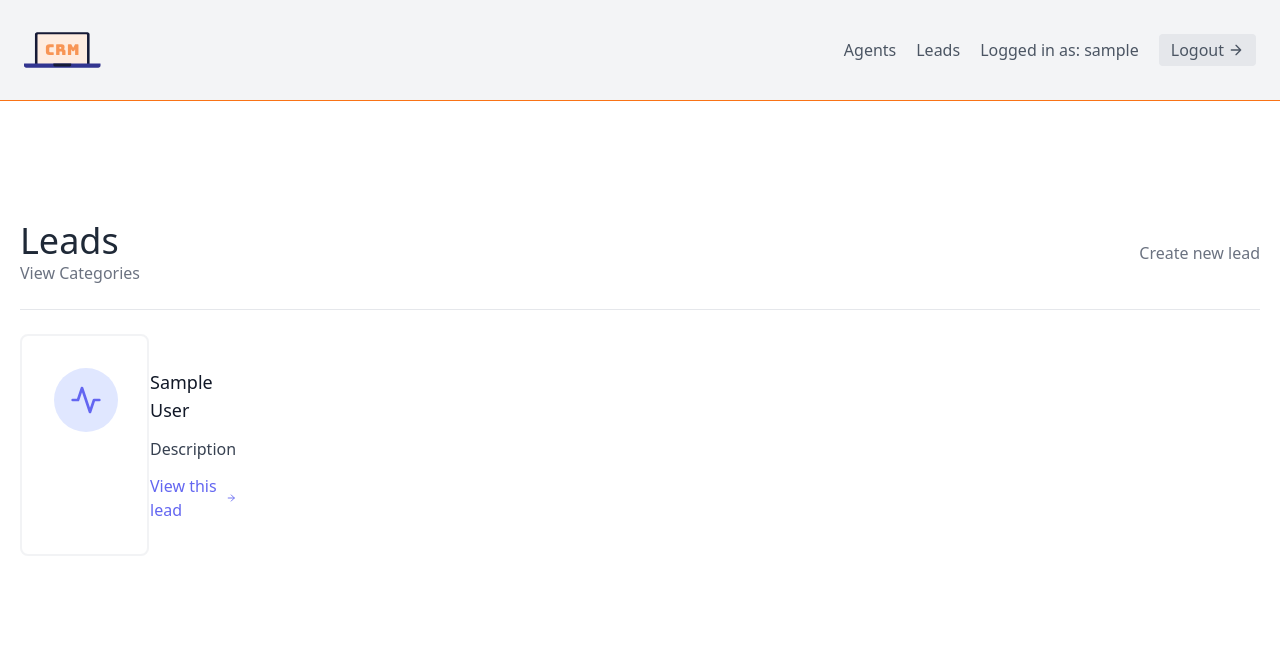
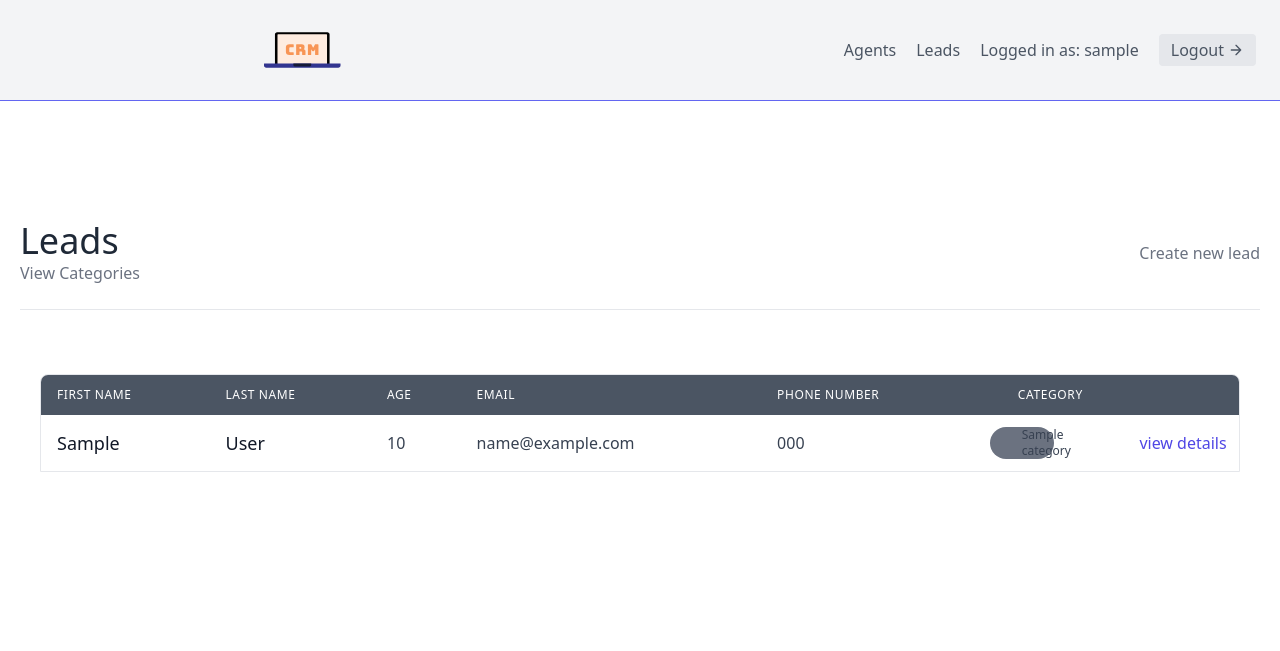
Before and after one commit to lucasSantosSa/getting-started-with-django, a Django app: page /leads/ in a window 1280 px wide. Shown: the top 651 px of the page. Run offline with Django 4.2, Linux system fonts and the light colour scheme; a user stored in the database is signed in; tables that the repository leaves empty hold one stand-in row (values such as "Sample post"); some libraries are stand-ins or nearby versions.

Commit message:
styling changes to lead list

```diff
--- a/djcrm/settings.py
+++ b/djcrm/settings.py
@@ -136,6 +136,7 @@ AUTH_USER_MODEL = 'leads.User'
 EMAIL_BACKEND = 'django.core.mail.backends.console.EmailBackend'
 LOGIN_REDIRECT_URL = '/leads'
 LOGIN_URL='/login'
+LOGOUT_REDIRECT_URL='/'
 
 
 CRISPY_ALLOWED_TEMPLATE_PACKS = "tailwind"
--- a/leads/templates/leads/lead_detail.html
+++ b/leads/templates/leads/lead_detail.html
@@ -44,10 +44,11 @@
 						stroke-width="2"
 						class="w-5 h-5"
 						viewBox="0 0 24 24">
-					<path d="M20.84 4.61a5.5 5.5 0 00-7.78 0L12 5.67l-1.06-1.06a5.5 5.5 0 00-7.78 7.78l1.06 1.06L12 21.23l7.78-7.78 1.06-1.06a5.5 5.5 0 000-7.78z"/></svg></button>
+					<path d="M20.84 4.61a5.5 5.5 0 00-7.78 0L12 5.67l-1.06-1.06a5.5 5.5 0 00-7.78 7.78l1.06 1.06L12 21.23l7.78-7.78 1.06-1.06a5.5 5.5 0 000-7.78z"/>
+				</svg>
+			</button>
 		</div>
 	   </div>
-	    <img alt="ecommerce" class="lg:w-1/2 w-full lg:h-auto h-64 object-cover object-center rounded" src="https://dummyimage.com/400x400">
 	  </div>
 	 </div>
 </section>
--- a/leads/templates/leads/lead_list.html
+++ b/leads/templates/leads/lead_list.html
@@ -5,7 +5,9 @@
 	<div class="container px-5 py-24 mx-auto flex flex-wrap">
 		<div class="w-full mb-6 py-6 flex justify-between items-center border-b border-gray-200">
 			<div>
-				<h1 class="text-4xl text-gray-800">Leads</h1>
+				<h1 class="text-4xl text-gray-800">
+					Leads
+				</h1>
 				<a class="text-gray-500 hover:text-blue-500" href="{% url 'leads:category-list' %}">
 					View Categories
 				</a>
@@ -18,79 +20,126 @@
 			</div>
 			{% endif %}
 		</div>
+
+		<div class="container px-5 py-10 mx-auto">
+			<div class="w-full mx-auto overflow-auto border rounded-tl-lg rounded-tr-lg">
+				<table class="table-auto w-full text-left whitespace-no-wrap ">
+					<thead class="rounded bg-gray-600  ">
+						<tr>
+							<th class="px-4 py-3 title-font tracking-wider font-medium text-white text-xs">
+								FIRST NAME
+							</th>
+							<th class="px-4 py-3 title-font tracking-wider font-medium text-white text-xs">
+								LAST NAME
+							</th>
+							<th class="px-4 py-3 title-font tracking-wider font-medium text-white text-xs">
+								AGE
+							</th>
+							<th class="px-4 py-3 title-font tracking-wider font-medium text-white text-xs">
+								EMAIL
+							</th>
+							<th class="px-4 py-3 title-font tracking-wider font-medium text-white text-xs">
+								PHONE NUMBER
+							</th>
+							<th class="px-4 py-3 title-font tracking-wider font-medium text-white text-xs text-center">
+								CATEGORY
+							</th>
+							<th class="w-28 title-font tracking-wider font-medium text-white text-sm">
+
+						</th>
+						</tr>
+					</thead>
+					<tbody>
+						{% for lead in object_list %}
+							<tr>
+								<td class="px-4 py-3 text-lg text-gray-900">{{lead.first_name}}</td>
+								<td class="px-4 py-3 text-lg text-gray-900">{{lead.last_name}}</td>
+								<td class="px-4 py-3">{{lead.age}}</td>
+								<td class="px-4 py-3">{{lead.email}}</td>
+								<td class="px-4 py-3">{{lead.phone_number}}</td>
+								<td class="px-4 py-3 text-xs ">
+									<p class="px-8 w-10 bg-gray-500 rounded-full flex">
+										{{lead.category}}
+									</p>
+								</td>
+								<td class="w-10 text-center text-indigo-600">
+									<a href="{% url 'leads:lead-detail' lead.pk %}" >
+										view details
+									</a>
+								</td>
+							</tr>
+						{% endfor %}
+					</tbody>
+				</table>
+			</div>
+		</div>
+	</div>
+</section>
+
+<section class="text-gray-700 body-font">
+	{% if unassigned_leads.exists %}
+	<div class="container px-5 py-24 mx-auto flex flex-wrap">
+		<div class="w-full mb-6 py-6 flex justify-between items-center border-b border-gray-200">
+			<div>
+				<h1 class="text-4xl text-gray-800">Unassigned Leads</h1>
+			</div>
+		</div>
+
+		<div class="mt-5 flex flex-wrap m-4">
+			{% for lead in unassigned_leads %}
+			<div class="text-gray-600 body-font">
+				<div class="container px-5 py-5 mx-auto flex flex-wrap">
 					<div class="flex flex-wrap -m-4">
+						<div class="p-4">
+							<div class="container max-h-52 w-full max-w-xl flex border-2 rounded-lg border-gray-200 border-opacity-50 p-8 sm:flex-row flex-col ">
 
-			{% for lead in object_list %}
-			<div class="p-4 lg:w-1/2 md:w-full">
-				<div class="flex border-2 rounded-lg border-gray-200 border-opacity-50 p-8 sm:flex-row flex-col">
-					<div
-						class="w-16 h-16 sm:mr-8 sm:mb-0 mb-4 inline-flex items-center justify-center rounded-full bg-indigo-100 text-indigo-500 flex-shrink-0">
-						<svg fill="none" stroke="currentColor" stroke-linecap="round" stroke-linejoin="round"
-							stroke-width="2" class="w-8 h-8" viewBox="0 0 24 24">
+								<div class="w-16 h-16 sm:mr-8 sm:mb-0 mb-4 inline-flex items-center justify-center rounded-full bg-indigo-100 text-indigo-500 flex-shrink-0">
+									<svg
+										fill="none"
+										stroke="currentColor"
+										stroke-linecap="round"
+										stroke-linejoin="round"
+										stroke-width="2"
+										class="w-8 h-8"
+										viewBox="0 0 24 24"
+										>
 										<path d="M22 12h-4l-3 9L9 3l-3 9H2"></path>
 									</svg>
 								</div>
-					<div class="flex-grow">
-						<h2 class="text-gray-900 text-lg title-font font-medium mb-3">{{ lead.first_name }}
-							{{ lead.last_name }}</h2>
-						<p class="leading-relaxed text-base">
-							Description
+
+								<div class="overflow-hidden flex-grow">
+									<h2 class="text-gray-900 text-lg title-font font-medium mb-3">
+										{{lead.first_name}} {{lead.last_name}}
+									</h2>
+									<p class="truncate leading-relaxed text-base">
+										{{lead.description}}
 									</p>
-						<a href="{% url 'leads:lead-detail' lead.pk %}"
-							class="mt-3 text-indigo-500 inline-flex items-center">
-							View this lead
-							<svg fill="none" stroke="currentColor" stroke-linecap="round" stroke-linejoin="round"
-								stroke-width="2" class="w-4 h-4 ml-2" viewBox="0 0 24 24">
+									<a href="{% url 'leads:assign-agent' lead.pk %}" class="mt-3 text-indigo-500 inline-flex items-center">
+										Assign agent
+										<svg
+											fill="none"
+											stroke="currentColor"
+											stroke-linecap="round"
+											stroke-linejoin="round"
+											stroke-width="2"
+											class="w-4 h-4 ml-2"
+											viewBox="0 0 24 24"
+											>
 											<path d="M5 12h14M12 5l7 7-7 7"></path>
 										</svg>
 									</a>
 								</div>
+
 							</div>
 						</div>
-			{% endfor %}
-
-
-			{% if unassigned_leads.exists %}
-			<div class="mt-5 flex flex-wrap m-4">
-				{% for lead in unassigned_leads %}
-				<div class="p-4 lg:w-1/2 md:w-full">
-					<div class="p-4 w-full text-4xl text-gray-800">
-						<h1>Unassigned leads</h1>
-					</div>
-
-					<div class="flex border-2 rounded-lg border-gray-200 border-opacity-50 p-8 sm:flex-row flex-col">
-						<div
-							class="w-16 h-16 sm:mr-8 sm:mb-0 mb-4 inline-flex items-center justify-center rounded-full bg-indigo-100 text-indigo-500 flex-shrink-0">
-							<svg fill="none" stroke="currentColor" stroke-linecap="round" stroke-linejoin="round"
-								stroke-width="2" class="w-8 h-8" viewBox="0 0 24 24">
-								<path d="M22 12h-4l-3 9L9 3l-3 9H2"></path>
-							</svg>
-						</div>
-						<div class="flex-grow">
-							<h2 class="text-gray-900 text-lg title-font font-medium mb-3">{{ lead.first_name }}
-								{{ lead.last_name }}</h2>
-							<p class="leading-relaxed text-base">
-								Blue bottle crucifix vinyl post-ironic four dollar toast vegan taxidermy. Gastropub
-								indxgo juice poutine.
-							</p>
-							<a href="{% url 'leads:assign-agent' lead.pk %}"
-								class="mt-3 text-indigo-500 inline-flex items-center">
-								Assign an agent
-								<svg fill="none" stroke="currentColor" stroke-linecap="round" stroke-linejoin="round"
-									stroke-width="2" class="w-4 h-4 ml-2" viewBox="0 0 24 24">
-									<path d="M5 12h14M12 5l7 7-7 7"></path>
-								</svg>
-							</a>
 					</div>
 				</div>
 			</div>
 			{% endfor %}
 		</div>
+	</div>
 	{% endif %}
+</section>
 
 
-		</div>
-	</div>
-</section>
-
 {% endblock content %}
--- a/templates/base.html
+++ b/templates/base.html
@@ -13,7 +13,7 @@
     <link href="{% static 'css/styles.css' %}" rel="stylesheet">
 </head>
 <body>
-    <div class="max-w-7xl mx-auto" >
+    <div class="w-screen " >
         {% if not request.get_full_path == '/' or request.user.is_authenticated %}
             {% include 'navbar.html' %}
         {% endif %}
--- a/templates/navbar.html
+++ b/templates/navbar.html
@@ -1,6 +1,6 @@
 <header class="bg-gray-100 text-gray-600 body-font" id="navbar">
-	<div class="container flex flex- flex-wrap pl-6 pr-6 flex-col md:flex-row items-center border-b border-orange-500">
-		<a href="{% url 'home' %}" class="flex title-font font-medium items-center text-gray-900 mb-4 md:mb-0">
+	<div class="flex flex-wrap pl-6 pr-6 flex-col md:flex-row items-center border-b border-indigo-500">
+		<a href="{% url 'home' %}" class="ml-60 flex title-font font-medium items-center text-gray-900 mb-4 md:mb-0">
 			<svg
 				xmlns="http://www.w3.org/2000/svg"
 				viewBox="0 0 24 24">
```
Also changed, not shown: static/img/CRM.svg. Lines whose indentation alone changed are shown as unchanged.
